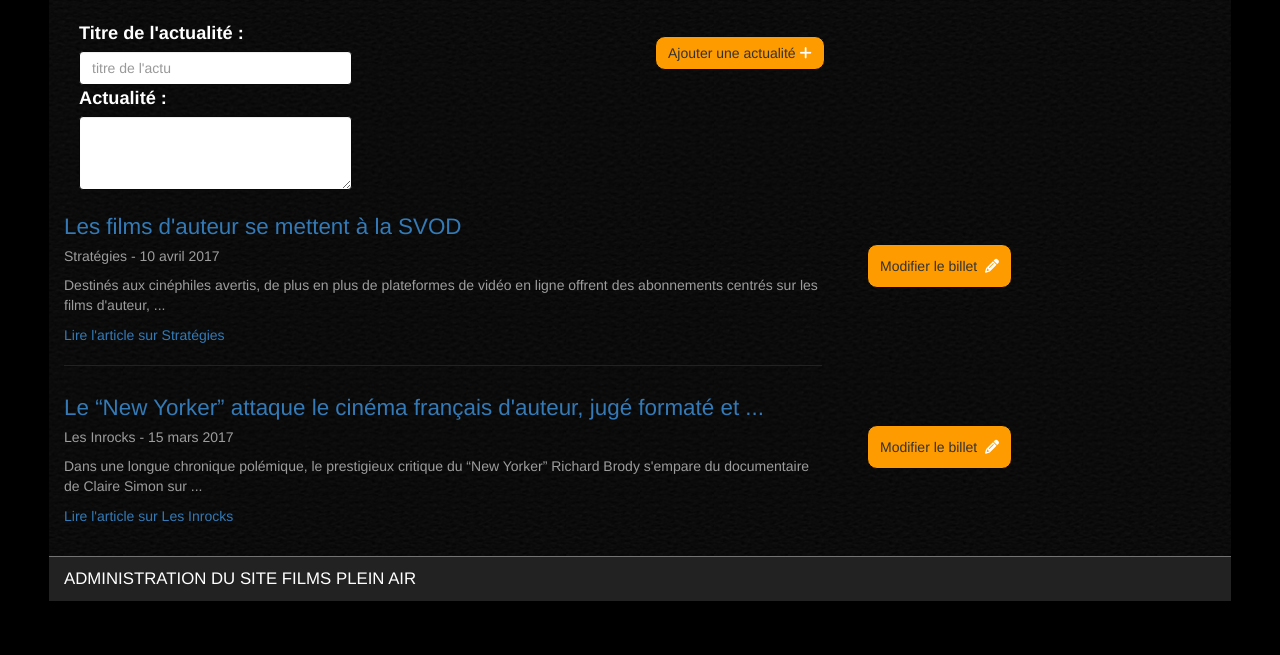
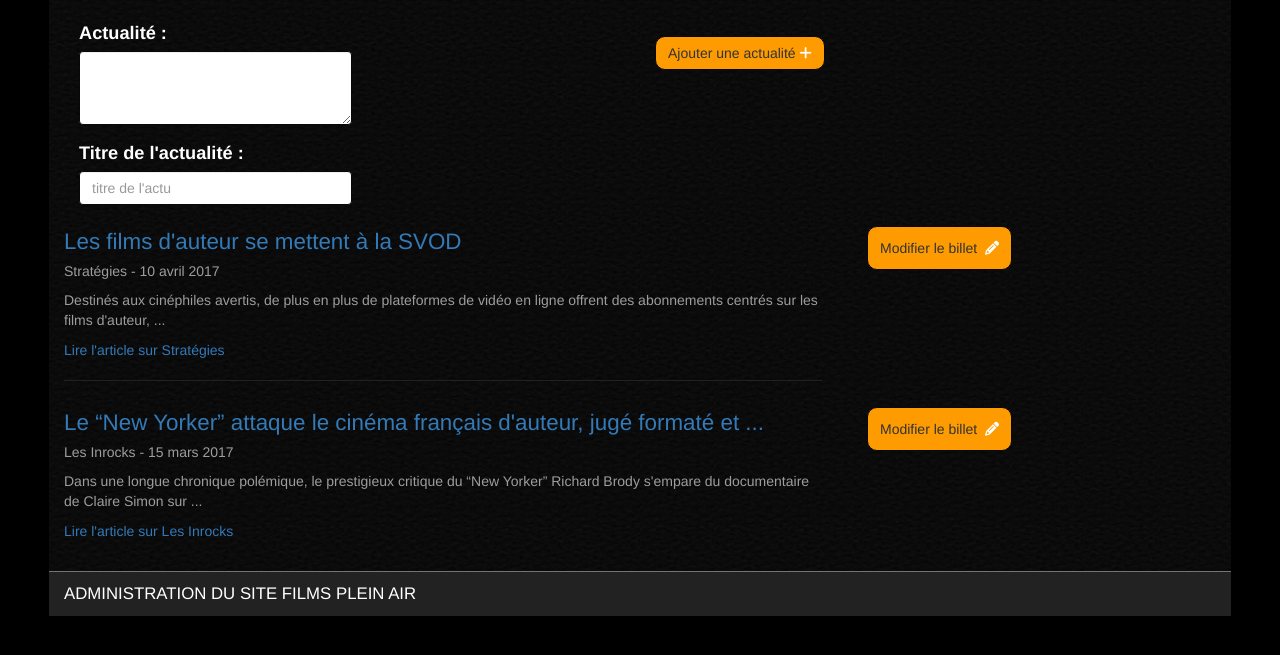
Before and after one commit to riwalenn/projet-3, a PHP site: page /fpa_admin/actualites.php in a window 1280 px wide. Shown: the part 120-775 px from the top of the page. Run offline with PHP 8.4, Linux system fonts and the light colour scheme; some libraries are stand-ins or nearby versions.

Commit message:
modifs partie administration

```diff
--- a/css/style_admin.css
+++ b/css/style_admin.css
@@ -33,7 +33,7 @@ h4{font-size: 1.6em;}
   .row.page-programme .col-xs-12.col-sm-6.col-md-3 button.btn.btn-default{padding-top: 1px; padding-bottom: 1px; margin-left: 3%;}
   .ajout-img{border: 1px solid #dae9f7; width: 50%; text-align: center; padding: 40px; background-color: #eff7ff;}
   .ajout-img a, .ajout-img a:hover{color: #222!important;}
-  form.form-horizontal{margin-top: 10%;}
+  form.form-horizontal{margin-top: 1%;}
 
   /* ****************
 		PAGE PROGRAMME
--- a/fpa_admin/actualites.php
+++ b/fpa_admin/actualites.php
@@ -36,10 +36,12 @@
 		 	<form>
 	 			<div class="col-md-6">
 	 				<div class="form-group field-text">
+						<label for="inputObjetActu" class="control-label">Actualité :</label>
+						<textarea class="form-control" rows="3" style="width: 50%;"></textarea>
+					</div>
+	 				<div class="form-group field-text">
 						<label for="inputTitreActu" class="control-label">Titre de l'actualité :</label>
 						<input type="text" name="TitreActu" class="form-control" id="inputTitreActu" placeholder="titre de l'actu" style="width: 50%;">
-						<label for="inputObjetActu" class="control-label">Actualité :</label>
-						<textarea class="form-control" rows="3" style="width: 50%;"></textarea>
 					</div>
 				</div>
 				<div class="col-md-2">
```
